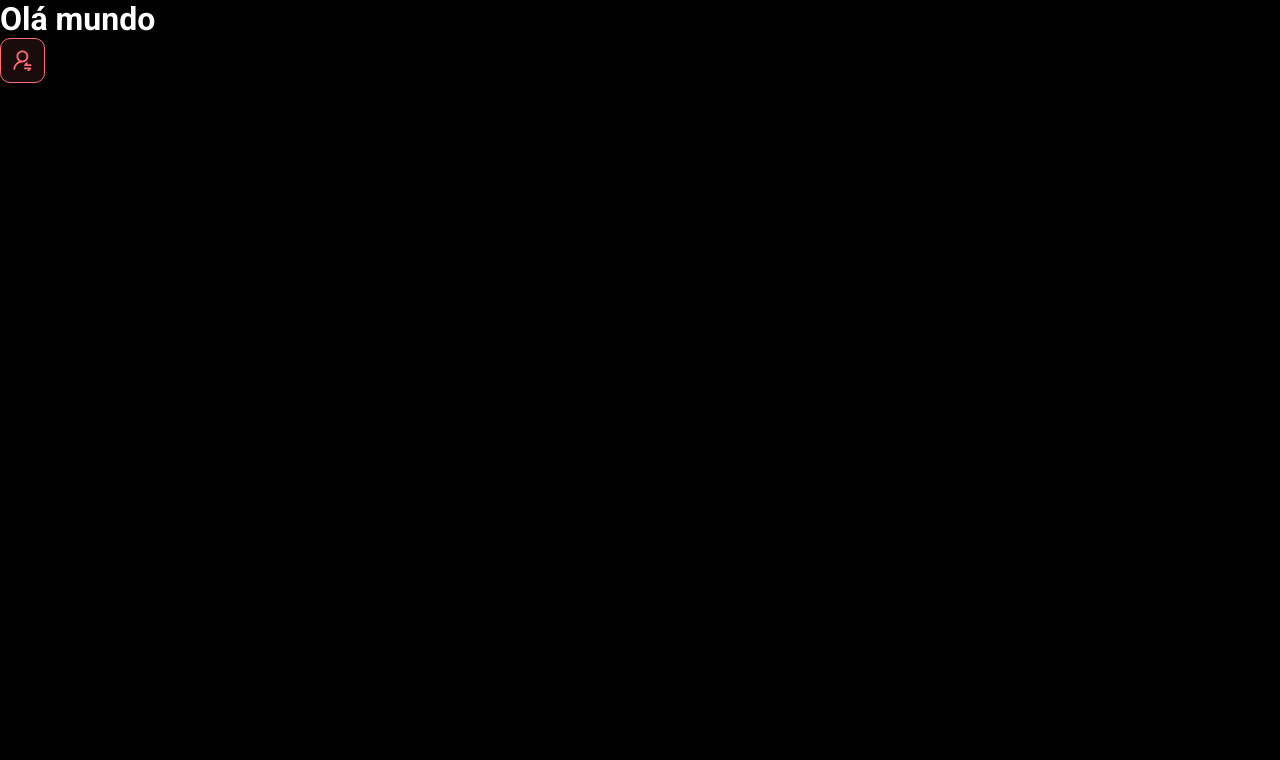
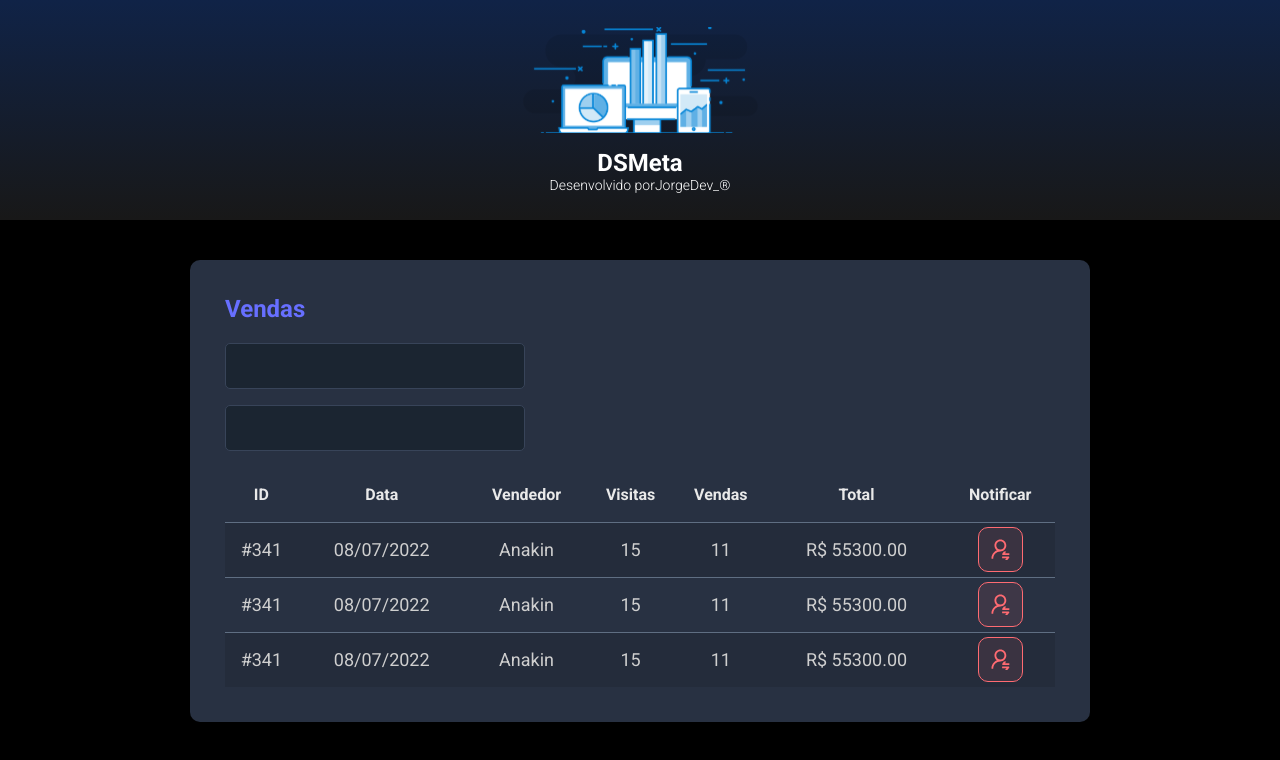
Before and after one commit to JorginhoO/dsmeta-spring-react, a React (Vite) app in the folder frontend/: page / in a window 1280 px wide. Shown: the top 760 px of the page. Built offline with nearby package versions, Linux system fonts and the light colour scheme.

Commit message:
Other components

```diff
--- a/frontend/src/App.tsx
+++ b/frontend/src/App.tsx
@@ -1,10 +1,18 @@
-import NotificationButton from "./componets/NotificationButton"
+import Header from "./componets/Header"
+import SalesCard from "./componets/SalesCard"
 
 function App() {
   return (
     <>
-      <h1>Olá mundo</h1>
-      <NotificationButton />
+      <Header />
+      <main>
+        <section id="sales">
+          <div className="dsmeta-container">
+            <SalesCard />
+          </div>
+        </section>
+      </main>
+
     </>
   )
 }
--- /dev/null
+++ b/frontend/src/componets/Header/index.tsx
@@ -0,0 +1,19 @@
+import logo from '../../assets/img/logo.svg'
+
+import './style.css'
+
+function Header() {
+    return (
+        <header>
+            <div className="logo-container">
+                <img src={logo} alt="Logo DSMeta" />
+                    <h1>DSMeta</h1>
+                    <p>Desenvolvido por
+                        <a href="https://www.linkedin.com/in/jorge-sidney-1b9696238/" target="_blank">JorgeDev_®</a>
+                    </p>
+            </div>
+        </header>
+    )
+}
+
+export default Header
--- /dev/null
+++ b/frontend/src/componets/Header/style.css
@@ -0,0 +1,29 @@
+header {
+    background: linear-gradient(180deg, #102347 0%, #181818 100%);
+    height: 220px;
+    display: flex;
+    justify-content: center;
+    align-items: center;
+}
+
+
+.logo-container {
+    display: flex;
+    flex-direction: column;
+    align-items: center;
+}
+
+.logo-container img {
+    width: 235px;
+}
+
+.logo-container h1 {
+    margin-top: 15px;
+    font-size: 24px;
+    font-weight: 700;
+}
+
+.logo-container p {
+    font-size: 14px;
+    font-weight: 300;
+}
--- /dev/null
+++ b/frontend/src/componets/SalesCard/index.tsx
@@ -0,0 +1,77 @@
+import NotificationButton from '../NotificationButton'
+import './style.css'
+
+function SalesCard() {
+    return (
+        <div className="dsmeta-card">
+            <h2 className="dsmeta-sales-title">Vendas</h2>
+            <div className="dsmeta-box-container">
+                <input className="dsmeta-box" type="text" />
+            </div>
+            <div className="dsmeta-box-container">
+                <input className="dsmeta-box" type="text" />
+            </div>
+
+
+            <div>
+                <table className="dsmeta-sales-table">
+                    <thead>
+                        <tr>
+                            <th className="media992">ID</th>
+                            <th className="media576">Data</th>
+                            <th>Vendedor</th>
+                            <th className="media992">Visitas</th>
+                            <th className="media992">Vendas</th>
+                            <th>Total</th>
+                            <th>Notificar</th>
+                        </tr>
+                    </thead>
+                    <tbody>
+                        <tr>
+                            <td className="media992">#341</td>
+                            <td className="media576">08/07/2022</td>
+                            <td>Anakin</td>
+                            <td className="media992">15</td>
+                            <td className="media992">11</td>
+                            <td>R$ 55300.00</td>
+                            <td>
+                                <div className="dsmeta-btn-container">
+                                    <NotificationButton />
+                                </div>
+                            </td>
+                        </tr>
+                        <tr>
+                            <td className="media992">#341</td>
+                            <td className="media576">08/07/2022</td>
+                            <td>Anakin</td>
+                            <td className="media992">15</td>
+                            <td className="media992">11</td>
+                            <td>R$ 55300.00</td>
+                            <td>
+                                <div className="dsmeta-btn-container">
+                                    <NotificationButton />
+                                </div>
+                            </td>
+                        </tr>
+                        <tr>
+                            <td className="media992">#341</td>
+                            <td className="media576">08/07/2022</td>
+                            <td>Anakin</td>
+                            <td className="media992">15</td>
+                            <td className="media992">11</td>
+                            <td>R$ 55300.00</td>
+                            <td>
+                                <div className="dsmeta-btn-container">
+                                    <NotificationButton />
+                                </div>
+                            </td>
+                        </tr>
+                    </tbody>
+                </table>
+            </div>
+
+        </div>
+    )
+}
+
+export default SalesCard
--- /dev/null
+++ b/frontend/src/componets/SalesCard/style.css
@@ -0,0 +1,99 @@
+.dsmeta-card {
+    background-color: var(--color-card);
+    border-radius: 10px;
+    padding: 30px 10px;
+}
+
+.dsmeta-sales-title {
+    color: var(--color-violet);
+    font-size: 24px;
+    font-weight: 700;
+    margin-bottom: 20px;
+}
+
+.dsmeta-box-container {
+    margin-bottom: 16px;
+    max-width: 300px;
+}
+
+.dsmeta-box {
+    width: 100%;
+    height: 46px;
+    background-color: var(--color-bg-box);
+    border: 1px solid var(--color-border-box);
+    border-radius: 5px;
+    color: var(--color-say-box);
+    padding: 0 20px;
+    font-size: 18px;
+}
+
+.dsmeta-sales-table {
+    width: 100%;
+    border-spacing: 0;
+    border-collapse: collapse;
+}
+
+.dsmeta-sales-table thead {
+    height: 55px;
+    font-size: 16px;
+    color: var(--color-thead-table);
+    font-weight: 700;
+}
+
+.dsmeta-sales-table tbody {
+    font-size: 14px;
+    font-weight: 400;
+    color: var(--color-tbody-table);
+    text-align: center;
+}
+
+.dsmeta-sales-table tbody tr {
+    height: 74px;
+    border-top: 1px solid var(--colo-tr-table);
+}
+
+.dsmeta-sales-table tbody tr:hover>td {
+    background-color: var(--color-border-box);
+}
+
+.dsmeta-sales-table tbody tr:nth-child(odd) {
+    background-color: var(--color-tbody-tr-odd-table);
+}
+
+.dsmeta-btn-container {
+    display: flex;
+    justify-content: center;
+}
+
+.media576 {
+    display: none;
+}
+
+.media992 {
+    display: none;
+}
+
+@media (min-width: 576px) {
+    .media576 {
+        display: table-cell;
+    }
+
+    .dsmeta-card {
+        padding: 35px;
+    }
+
+    .dsmeta-sales-table tbody tr {
+        height: 55px;
+    }
+
+    .dsmeta-sales-table tbody {
+        font-size: 18px;
+    }
+
+}
+
+@media (min-width: 992px) {
+    .media992 {
+        display: table-cell;
+    }
+}
--- a/frontend/src/index.css
+++ b/frontend/src/index.css
@@ -37,3 +37,13 @@
    color: var(--color-violet);
    text-decoration: none;
 }
+
+.dsmeta-container {
+   width: 100%;
+   max-width: 900px;
+   margin: 0 auto;
+}
+
+#sales {
+   padding: 40px 10px;
+}
```
Also changed, not shown: frontend/src/assets/img/logo.svg (added).
